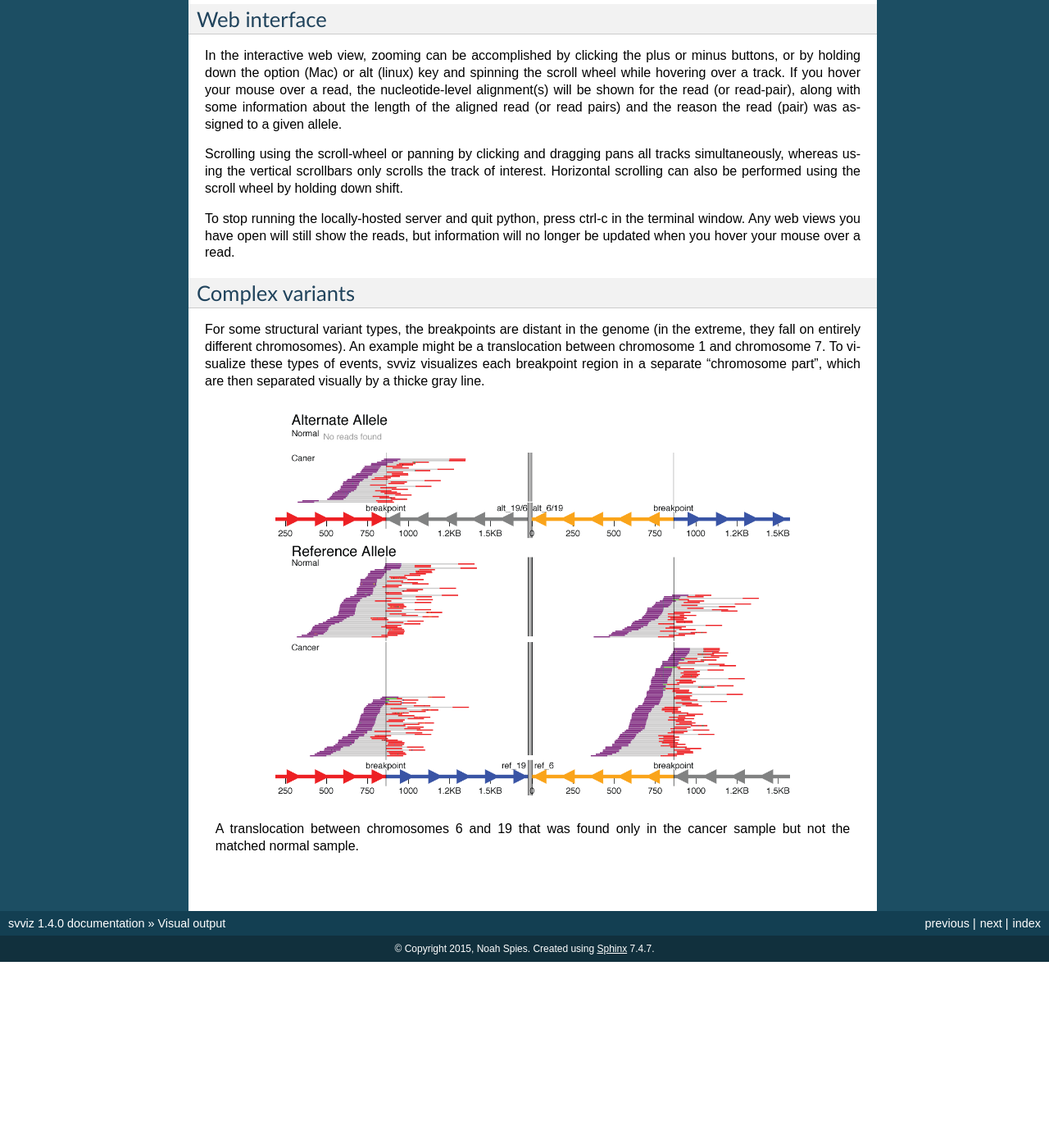
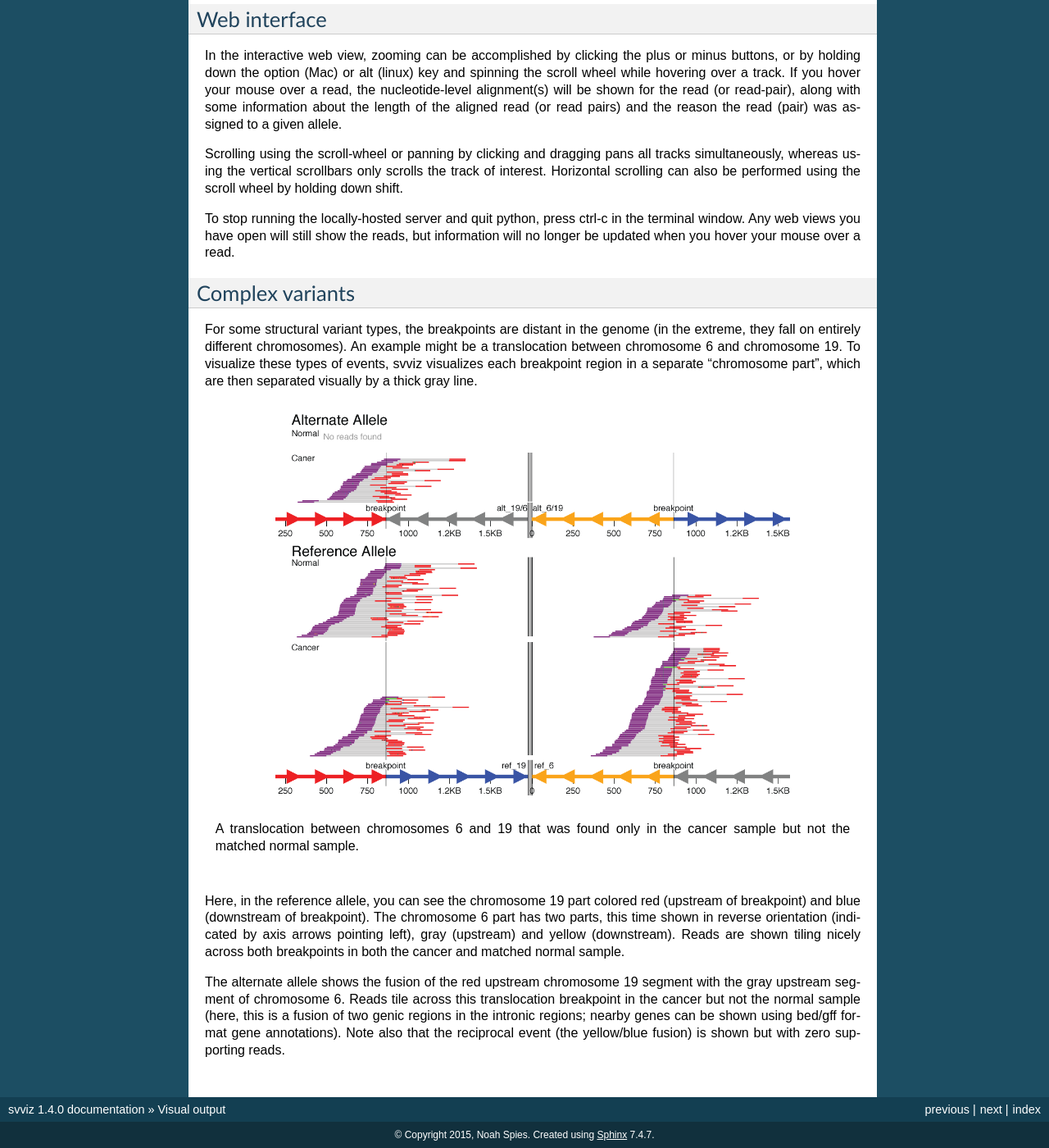
Before and after one commit to svviz/svviz, a Sphinx documentation site: the page built from docs/visualizations.rst, in a window 1280 px wide and 1400 px high, scrolled down 1060 px. Shown: the whole window at 82% size. Built offline with Sphinx 7.4.7, drawn with Linux system fonts in a browser that asks for light colours; before the commit the page ends 2233 px from its top, so only the background shows below that.

Commit message:
doc update

```diff
--- a/docs/visualizations.rst
+++ b/docs/visualizations.rst
@@ -42,10 +42,14 @@ To stop running the locally-hosted server and quit python, press ctrl-c in the t
 Complex variants
 ----------------
 
-For some structural variant types, the breakpoints are distant in the genome (in the extreme, they fall on entirely different chromosomes). An example might be a translocation between chromosome 1 and chromosome 7. To visualize these types of events, svviz visualizes each breakpoint region in a separate "chromosome part", which are then separated visually by a thicke gray line.
+For some structural variant types, the breakpoints are distant in the genome (in the extreme, they fall on entirely different chromosomes). An example might be a translocation between chromosome 6 and chromosome 19. To visualize these types of events, svviz visualizes each breakpoint region in a separate "chromosome part", which are then separated visually by a thick gray line.
 
 .. figure:: translocation.png
     :width: 80%
     :align: center
 
     A translocation between chromosomes 6 and 19 that was found only in the cancer sample but not the matched normal sample.
+
+Here, in the reference allele, you can see the chromosome 19 part colored red (upstream of breakpoint) and blue (downstream of breakpoint). The chromosome 6 part has two parts, this time shown in reverse orientation (indicated by axis arrows pointing left), gray (upstream) and yellow (downstream). Reads are shown tiling nicely across both breakpoints in both the cancer and matched normal sample.
+
+The alternate allele shows the fusion of the red upstream chromosome 19 segment with the gray upstream segment of chromosome 6. Reads tile across this translocation breakpoint in the cancer but not the normal sample (here, this is a fusion of two genic regions in the intronic regions; nearby genes can be shown using bed/gff format gene annotations). Note also that the reciprocal event (the yellow/blue fusion) is shown but with zero supporting reads.
```
